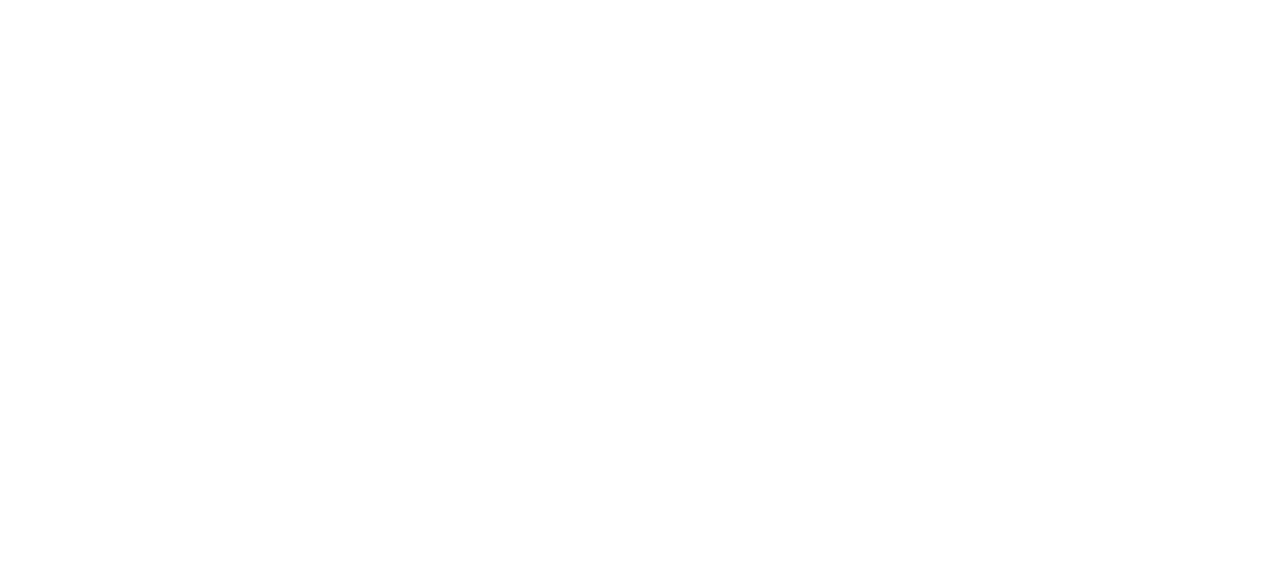
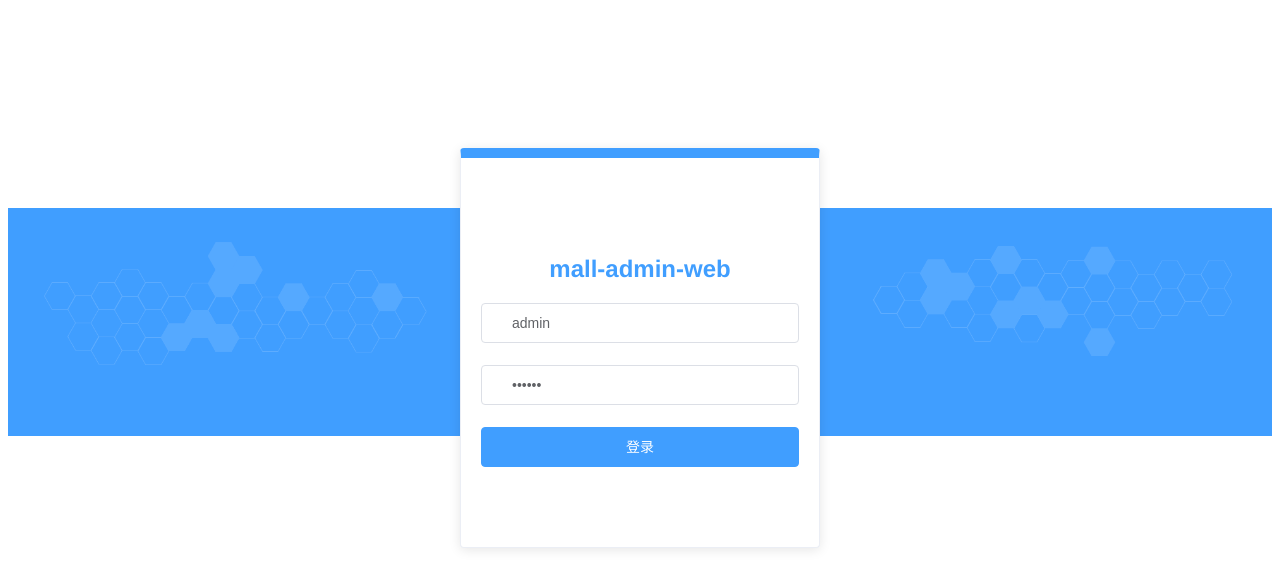
Before and after one commit to hezhongmian/admin, a Vue app: page /#/login in a window 1280 px wide. Shown: the top 588 px of the page. Built offline with nearby package versions, Linux system fonts and the light colour scheme.

Commit message:
登录页面

```diff
--- /dev/null
+++ b/src/components/SvgIcon/index.vue
@@ -0,0 +1,42 @@
+<template>
+  <svg :class="svgClass" aria-hidden="true">
+   <use :xlink:href="iconName"></use>
+  </svg>
+</template>
+
+<script>
+export default {
+  name: 'svg-icon',
+  props: {
+    iconClass: {
+      type: String,
+      required: true,
+    },
+    className: {
+      type: String,
+    },
+  },
+  computed: {
+    iconName() {
+      return `#icon-${this.iconClass}`;
+    },
+    svgClass() {
+      if (this.className) {
+        return 'svg-icon ' + this.className;
+      } else {
+        return 'svg-icon'
+      }
+    }
+  },
+}
+</script>
+
+<style scoped>
+.svg-icon {
+  width: 1.2em;
+  height: 1.2em;
+  vertical-align: -0.18em;
+  fill: currentColor;
+  overflow: hidden;
+}
+</style>
--- a/src/icons/index.js
+++ b/src/icons/index.js
@@ -1,8 +1,10 @@
 import Vue from 'vue'
 import SvgIcon from '@/components/SvgIcon'// svg组件
 
-// register globally
+// 全局注册组件
 Vue.component('svg-icon', SvgIcon)
+
+// 搞不懂这些步骤有什么用? 有了这些svg图片才有效
 
 const requireAll = requireContext => requireContext.keys().map(requireContext)
 const req = require.context('./svg', false, /\.svg$/)
--- a/src/main.js
+++ b/src/main.js
@@ -5,8 +5,9 @@
 
 import App from './App';
 import router from './router';
+import store from './store';
 
-// import '@/icons';
+import '@/icons';
 // import '@/permission';
 
 Vue.use(ElementUI);
@@ -17,6 +18,7 @@
 new Vue({
   el: '#app',
   router,
+  store,
   template: '<App/>',
   components: { App }
 })
--- a/src/permission.js
+++ b/src/permission.js
@@ -27,6 +27,8 @@
       if (store.getters.roles.length === 0) {
         store.dispatch('GetInfo').then(res => {
           next();
+        }).catch((err) => {
+
         })
       } else {
         next()
--- a/src/store/index.js
+++ b/src/store/index.js
@@ -2,7 +2,7 @@
 import Vuex from 'vuex';
 import app from './modules/app';
 import user from './modules/user';
-import getters from './modules/getters';
+import getters from './getters';
 
 Vue.use(Vuex);
 
--- a/src/store/modules/app.js
+++ b/src/store/modules/app.js
@@ -0,0 +1,3 @@
+export default {
+
+}
--- a/src/store/modules/user.js
+++ b/src/store/modules/user.js
@@ -1,5 +1,48 @@
+import { login, logout, getInfo } from '@/api/login';
+import { getToken, setToken, removeToken } from '@/utils/auth'
+
 export default {
   state: {
     roles: [], // 登录信息
+    token: '', // token信息
+  },
+  actions: {
+    /**
+     * 获取用户信息
+     */
+    GetInfo({ commit, state }) {
+      // 返回一个promise
+      return new Promise(( resolve, reject ) => {
+        // 发送获取用户信息请求
+        getInfo().then(response => {
+          const data = response.data;
+
+        })
+      })
+    },
+    /**
+     * 登录
+     */
+    Login({ commit }, userInfo) {
+      const username = userInfo.username.trim();
+      return new Promise((resolve, reject) => {
+        login(username, userInfo.password).then(response => {
+          const data = response.data;
+          const tokenStr = data.tokenHead + data.tokenHead
+          // 在cookei中设置token
+          setToken(tokenStr);
+          commit('SET_TOKEN', tokenStr);
+          resolve();
+        }).catch(e => {
+          reject(e);
+        })
+      })
+    }
+  },
+  mutations: {
+    // 将token存入vuex中
+    SET_TOKEN: (state, token) => {
+      state.token = token;
+    }
   }
 }
--- a/src/views/login/index.vue
+++ b/src/views/login/index.vue
@@ -1,12 +1,133 @@
 <template>
   <div>
-
+    <el-card class="login-form-layout">
+      <!-- 登录表单 -->
+      <el-form
+        autoComplete="on"
+        :model="loginForm"
+        :rules="loginRules"
+        ref="loginForm"
+        label-position="left"
+      >
+        <!-- 图标 -->
+        <div style="text-align: center">
+          <svg-icon icon-class="login-mall" style="width: 56px; height: 56px; color: #409EEF"></svg-icon>
+        </div>
+        <!-- 标题 -->
+        <h2 class="login-title color-main">mall-admin-web</h2>
+        <!-- 用户名输入框 -->
+        <el-form-item prop="username">
+          <el-input
+            name="username"
+            type="text"
+            v-model="loginForm.username"
+            autoComplete="on"
+            placeholder="请输入用户名"
+          >
+            <span slot="prefix">
+              <svg-icon icon-class="user" class="color-main"></svg-icon>
+            </span>
+          </el-input>
+        </el-form-item>
+        <!-- 密码输入框 -->
+        <el-form-item prop="password">
+          <el-input
+            name="password"
+            :type="pwdType"
+            v-model="loginForm.password"
+            autoComplete="on"
+            placeholder="请输入密码"
+            @keyup.enter.native="handleLogin"
+          >
+            <span slot="prefix">
+              <svg-icon icon-class="password" class="color-main"></svg-icon>
+            </span>
+            <span slot="suffix" @click="showPwd">
+              <svg-icon icon-class="eye" class="color-main"></svg-icon>
+            </span>
+          </el-input>
+        </el-form-item>
+        <!-- 登录框 -->
+        <el-form-item style="margin-bottom: 60px;">
+          <el-button
+            style="width: 100%"
+            type="primary"
+            :loading="loading"
+            @click.native.prevent="handleLogin"
+          >登录</el-button>
+        </el-form-item>
+      </el-form>
+    </el-card>
+    <img :src="login_center_bg" class="login-center-layout">
   </div>
 </template>
 
 <script>
+import { isvalidUsername } from '@/utils/validate'; // 正则验证
+import login_center_bg from '@/assets/images/login_center_bg.png';
+
 export default {
-
+  name: 'login',
+  data() {
+    return {
+      loginForm: { // 表单
+        username: 'admin', // 用户名
+        password: '123456', // 密码
+      },
+      loginRules: { // 验证规则
+        username: [
+          { required: true, trigger: 'blur', validator: (rule, value, callback) => {
+            if (!isvalidUsername(value)) {
+              callback(new Error('请输入正确的用户名'))
+            } else {
+              callback();
+            }
+          } }
+        ],
+        password: [
+          { required: true, trigger: 'blur', validator: (rule, value, callback) => {
+            if (value.length < 3) {
+              callback(new Error('密码不能小于3位'))
+            } else {
+              callback();
+            }
+          } }
+        ],
+      },
+      pwdType: 'password', // 密码输入框类型
+      loading: false, // 按钮是否显示加载状态
+      login_center_bg
+    }
+  },
+  methods: {
+    /**
+     * 登录事件
+     */
+    handleLogin() {
+      this.$refs.loginForm.validate(valid => {
+        if (valid) {
+          // 登录请求开始
+          this.loading = true;
+          this.$store.dispatch('Login', this.loginForm).then(() => {
+            this.loading = false;
+            this.$router.push({ path: '/' })
+          }).catch(() => {
+            this.loading = false;
+          })
+        }
+      })
+    },
+    /**
+     * 是否可见密码
+     */
+    showPwd() {
+      if (this.pwdType === 'password') {
+        this.pwdType = '';
+      } else {
+        this.pwdType = 'password'
+      }
+    }
+  },
 }
 </script>
 
```
Also changed, not shown: 1 other file (tests, documents, lock files or other folders).
